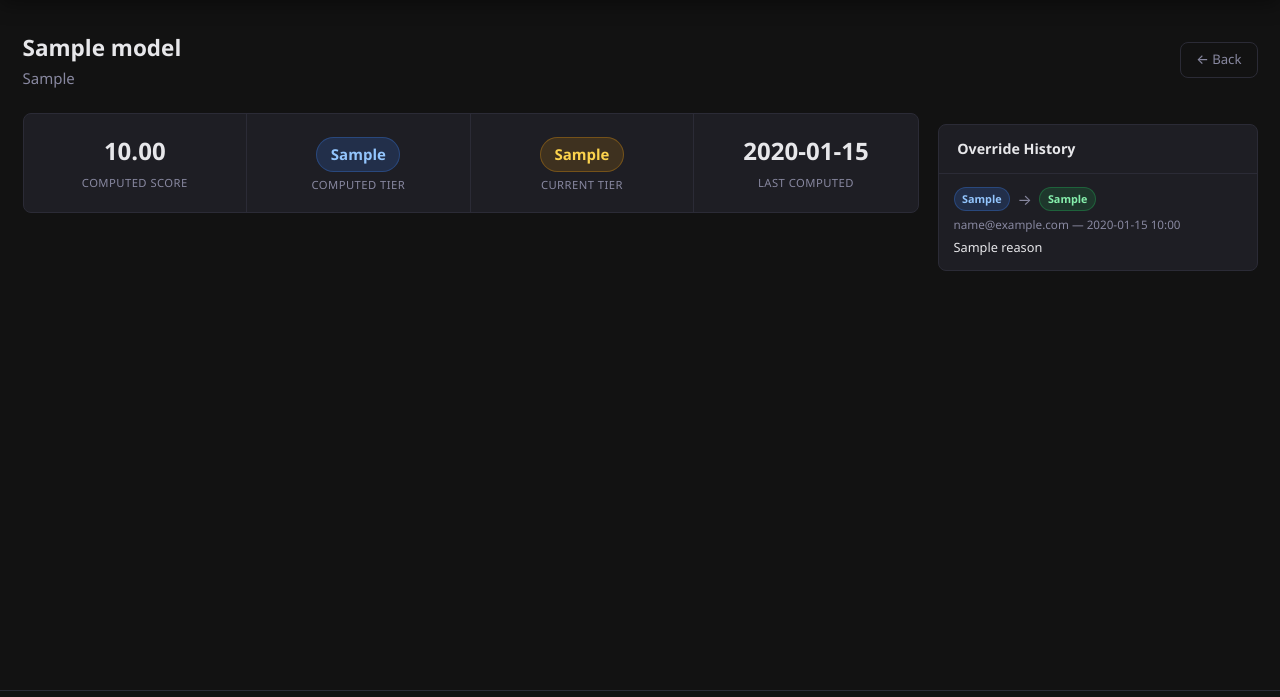
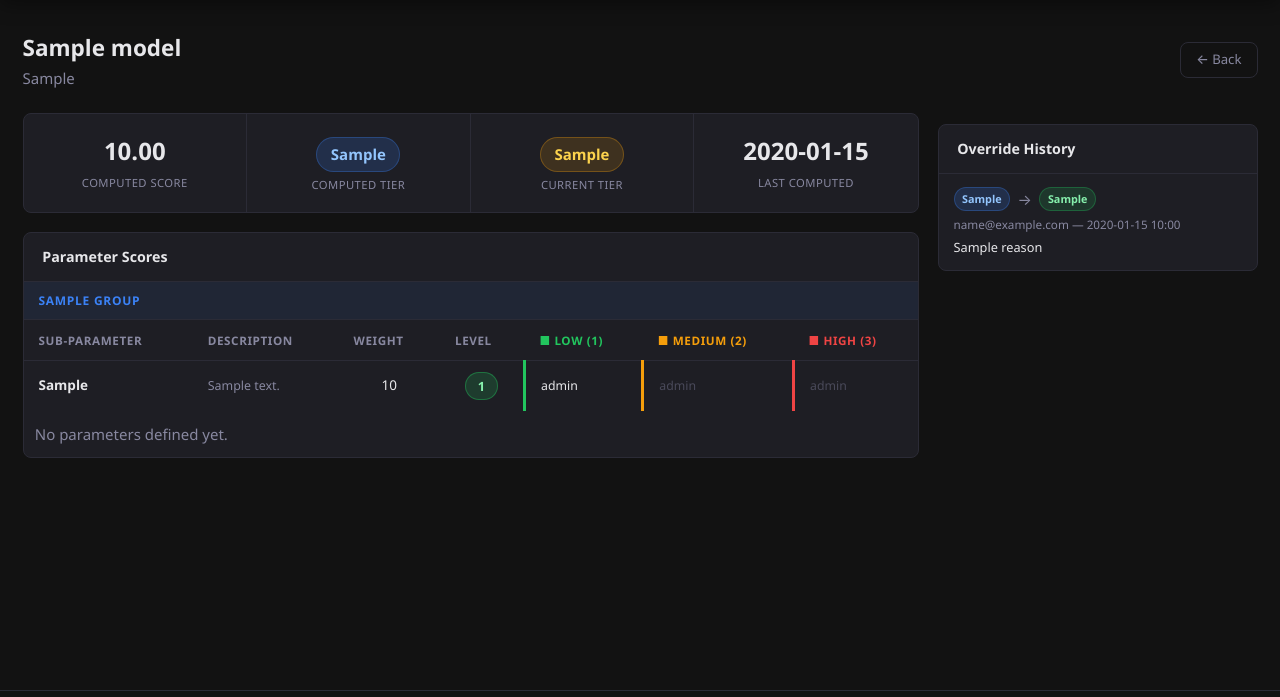
Before and after one commit to rashiranjan1-prog/modeltieringappfinal, a Flask app: template app/templates/modeldetail.html in a window 1280 px wide. Shown: the part 60-757 px from the top of the page. Run offline with Flask 3, Linux system fonts and the light colour scheme; the template is opened without the code that fills it: most values are stand-ins (such as "Sample title", 1, 10 or a date in 2020).

Commit message:
Update modeldetail.html

```diff
--- a/app/templates/modeldetail.html
+++ b/app/templates/modeldetail.html
@@ -2,6 +2,18 @@
 {% block title %}{{ model['name'] }}{% endblock %}
 
 {% block content %}
+<style>
+.level-badge-1 { display:inline-block;padding:3px 12px;border-radius:999px;font-weight:700;font-size:0.85rem;background:rgba(34,197,94,.18);color:#86efac;border:1px solid rgba(34,197,94,.4); }
+.level-badge-2 { display:inline-block;padding:3px 12px;border-radius:999px;font-weight:700;font-size:0.85rem;background:rgba(245,158,11,.18);color:#fcd34d;border:1px solid rgba(245,158,11,.4); }
+.level-badge-3 { display:inline-block;padding:3px 12px;border-radius:999px;font-weight:700;font-size:0.85rem;background:rgba(239,68,68,.18);color:#fca5a5;border:1px solid rgba(239,68,68,.4); }
+.lvl-cell { font-size:0.82rem; padding-left:8px; }
+.lvl-cell.active { color:#e7e7ea; }
+.lvl-cell.inactive { color:#4a4a5a; }
+.lvl-green { border-left:3px solid #22c55e; }
+.lvl-amber { border-left:3px solid #f59e0b; }
+.lvl-red   { border-left:3px solid #ef4444; }
+</style>
+
 <div class="page-header">
     <div>
         <h2>{{ model['name'] }}</h2>
@@ -36,10 +48,12 @@
             </div>
         </div>
 
-        {% if has_role('Admin', 'Developer') %}
         <div class="card mt-4">
             <div class="card-header">Parameter Scores</div>
             <div class="card-body p-0">
+
+                {% if has_role('Admin', 'Developer') %}
+                {# ── Editable form for Admin / Developer ── #}
                 <form method="POST" action="{{ url_for('main.model_save_scores', model_id=model['id']) }}">
                     {% for group_name, group_params in groups.items() %}
                     <div class="param-group-header">{{ group_name }}</div>
@@ -50,8 +64,7 @@
                                 <th>Criteria</th>
                                 <th>Weight</th>
                                 <th>Level</th>
-                                <th>Weighted Score</th>
-                            </tr>
+                                </tr>
                         </thead>
                         <tbody>
                             {% for param in group_params %}
@@ -62,12 +75,11 @@
                                 <td>{{ param['weight'] }}</td>
                                 <td>
                                     <select name="level_{{ param['id'] }}" class="form-control form-control-sm">
-                                        <option value="1" {% if score and score['level'] == 1 %}selected{% endif %}>Low (1)</option>
-                                        <option value="2" {% if score and score['level'] == 2 %}selected{% endif %}>Medium (2)</option>
-                                        <option value="3" {% if score and score['level'] == 3 %}selected{% endif %}>High (3)</option>
+                                        <option value="1" {% if score and score['level'] == 1 %}selected{% endif %}>1 &mdash; {{ param['level1_label'] or 'Low' }}</option>
+                                        <option value="2" {% if score and score['level'] == 2 %}selected{% endif %}>2 &mdash; {{ param['level2_label'] or 'Medium' }}</option>
+                                        <option value="3" {% if score and score['level'] == 3 %}selected{% endif %}>3 &mdash; {{ param['level3_label'] or 'High' }}</option>
                                     </select>
                                 </td>
-                                <td>{{ '%.2f'|format(score['weighted_score'] if score else 0) }}</td>
                             </tr>
                             {% endfor %}
                         </tbody>
@@ -81,9 +93,51 @@
                     <p class="text-muted p-3">No parameters defined yet. <a href="{{ url_for('main.parameters_list') }}">Add parameters</a>.</p>
                     {% endif %}
                 </form>
+
+                {% else %}
+                {# ── Read-only view for User role ── #}
+                {% for group_name, group_params in groups.items() %}
+                <div class="param-group-header">{{ group_name }}</div>
+                <table class="table">
+                    <thead>
+                        <tr>
+                            <th>Sub-Parameter</th>
+                            <th>Description</th>
+                            <th>Weight</th>
+                            <th>Level</th>
+                            <th style="color:#22c55e">&#9632; Low (1)</th>
+                            <th style="color:#f59e0b">&#9632; Medium (2)</th>
+                            <th style="color:#ef4444">&#9632; High (3)</th>
+                        </tr>
+                    </thead>
+                    <tbody>
+                        {% for param in group_params %}
+                        {% set score = scores_map.get(param['id']) %}
+                        {% set level = score['level'] if score else 1 %}
+                        <tr>
+                            <td style="font-weight:600">{{ param['sub_parameter'] or '-' }}</td>
+                            <td class="text-muted" style="font-size:0.83rem">{{ param['description'] or '-' }}</td>
+                            <td style="text-align:center">{{ param['weight'] }}</td>
+                            <td style="text-align:center">
+                                {% if level == 1 %}<span class="level-badge-1">1</span>
+                                {% elif level == 2 %}<span class="level-badge-2">2</span>
+                                {% else %}<span class="level-badge-3">3</span>{% endif %}
+                            </td>
+                            <td class="lvl-cell lvl-green {% if level == 1 %}active{% else %}inactive{% endif %}">{{ param['level1_label'] or 'Low' }}</td>
+                            <td class="lvl-cell lvl-amber {% if level == 2 %}active{% else %}inactive{% endif %}">{{ param['level2_label'] or 'Medium' }}</td>
+                            <td class="lvl-cell lvl-red {% if level == 3 %}active{% else %}inactive{% endif %}">{{ param['level3_label'] or 'High' }}</td>
+                        </tr>
+                        {% endfor %}
+                    </tbody>
+                </table>
+                {% endfor %}
+                {% if not parameters %}
+                <p class="text-muted p-3">No parameters defined yet.</p>
+                {% endif %}
+                {% endif %}
+
             </div>
         </div>
-        {% endif %}
     </div>
 
     <div class="detail-side">
```
